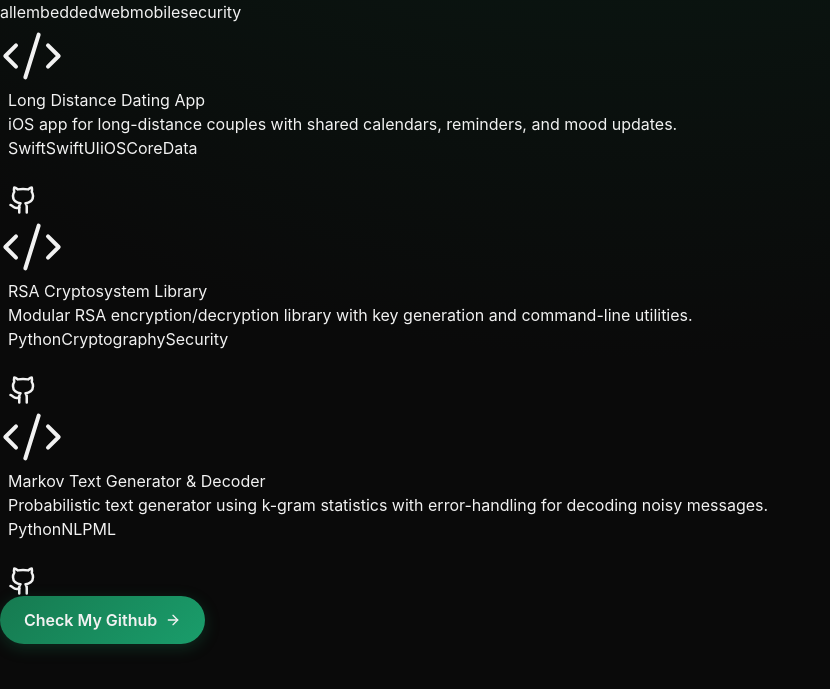
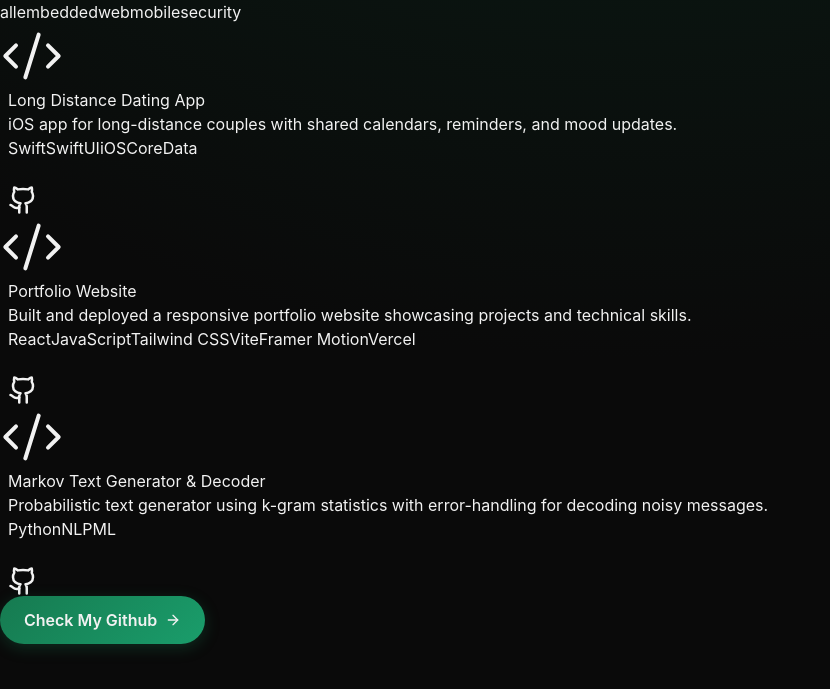
Before and after one commit to rickybr34/websiteportfolio, a React (Vite) app in the folder portfolio/client/: page / in a window 1280 px wide. Shown: the part 3611-4300 px from the top of the page, without its empty margins (0-830 px from the left). Built offline with nearby package versions, Linux system fonts and the light colour scheme.

Commit message:
Updated Projects

```diff
--- a/portfolio/client/src/components/Projects.jsx
+++ b/portfolio/client/src/components/Projects.jsx
@@ -31,12 +31,12 @@ const projects = [
   },
   {
     id: 2,
-    title: 'RSA Cryptosystem Library',
+    title: 'Portfolio Website',
     description:
-      'Modular RSA encryption/decryption library with key generation and command-line utilities.',
-    tags: ['Python', 'Cryptography', 'Security'],
-    githubUrl: 'https://github.com/rickybr34/Cryptosystem',
-    category: 'security',
+      'Built and deployed a responsive portfolio website showcasing projects and technical skills.',
+    tags: ['React', 'JavaScript', 'Tailwind CSS', 'Vite', 'Framer Motion', 'Vercel'],
+    githubUrl: 'https://github.com/rickybr34/websiteportfolio',
+    category: 'web',
   },
   {
     id: 3,
```
